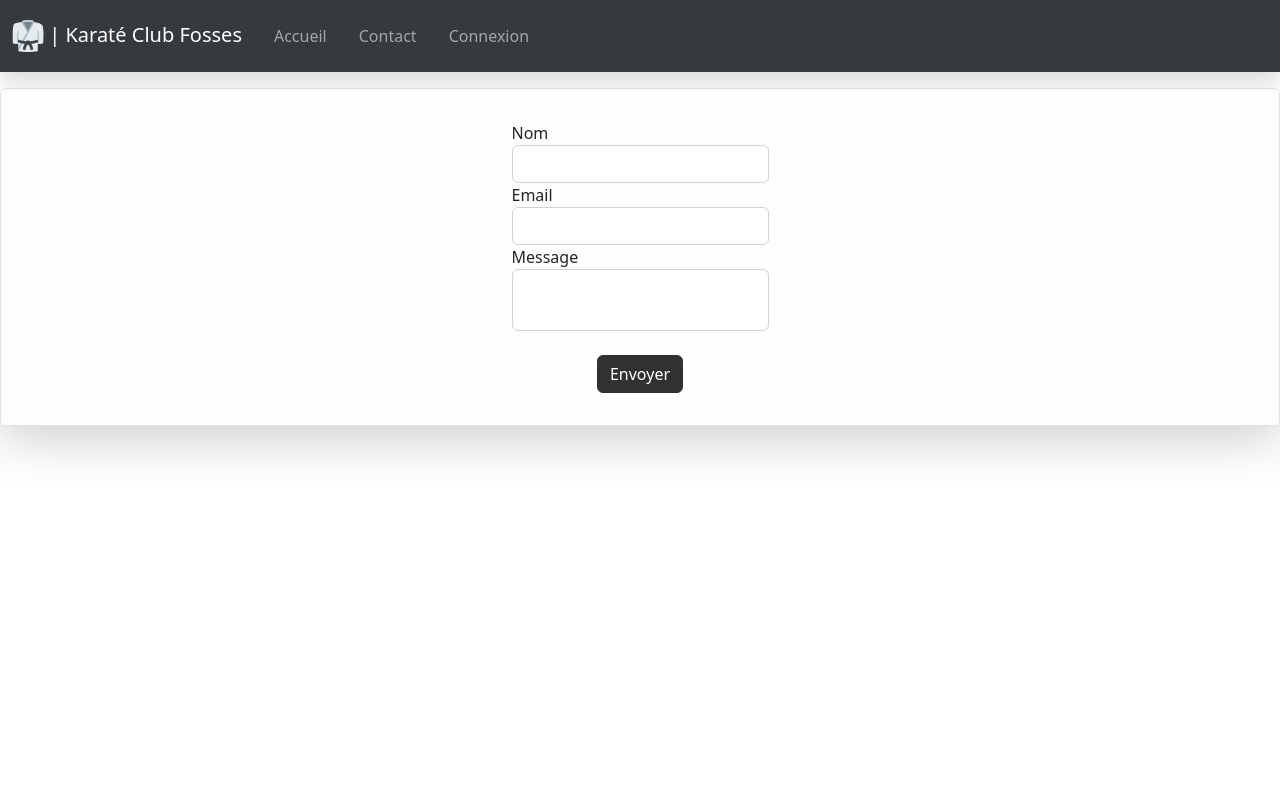
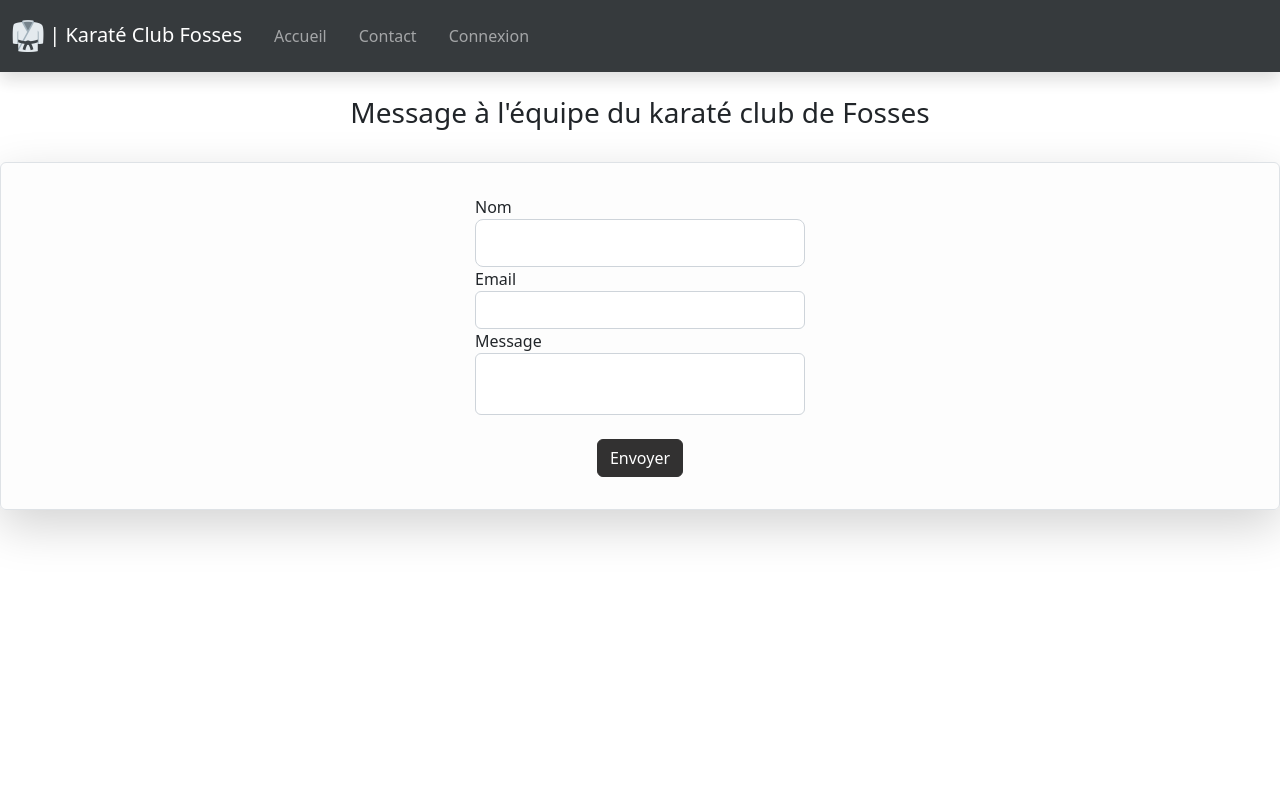
Before and after one commit to theocrsb/KCF_Front, a React (Create React App) app: page /contact in a window 1280 px wide. Shown: the top 800 px of the page. Built offline with nearby package versions, Linux system fonts and the light colour scheme.

Commit message:
mise en form du formulaire

```diff
--- a/src/pages/Contact.tsx
+++ b/src/pages/Contact.tsx
@@ -16,9 +16,14 @@ const Contact = () => {
   };
   return (
     <div style={{ minHeight: '100vh' }}>
+      <div>
+        <h3 className='text-center p-3 pt-4'>
+          Message à l'équipe du karaté club de Fosses
+        </h3>
+      </div>
       <div className='d-flex flex-wrap justify-content-around m-3 mx-auto border rounded shadow-lg p-3 mb-5 bgCard'>
         <form onSubmit={handleSubmit}>
-          <div className='form-group pt-3'>
+          <div className='form-group pt-3 input-group-lg'>
             <label htmlFor='name'>Nom</label>
             <input
               type='text'
@@ -30,7 +35,7 @@ const Contact = () => {
               required
             />
           </div>
-          <div className='form-group'>
+          <div className='form-group '>
             <label htmlFor='email'>Email</label>
             <input
               type='email'
```
